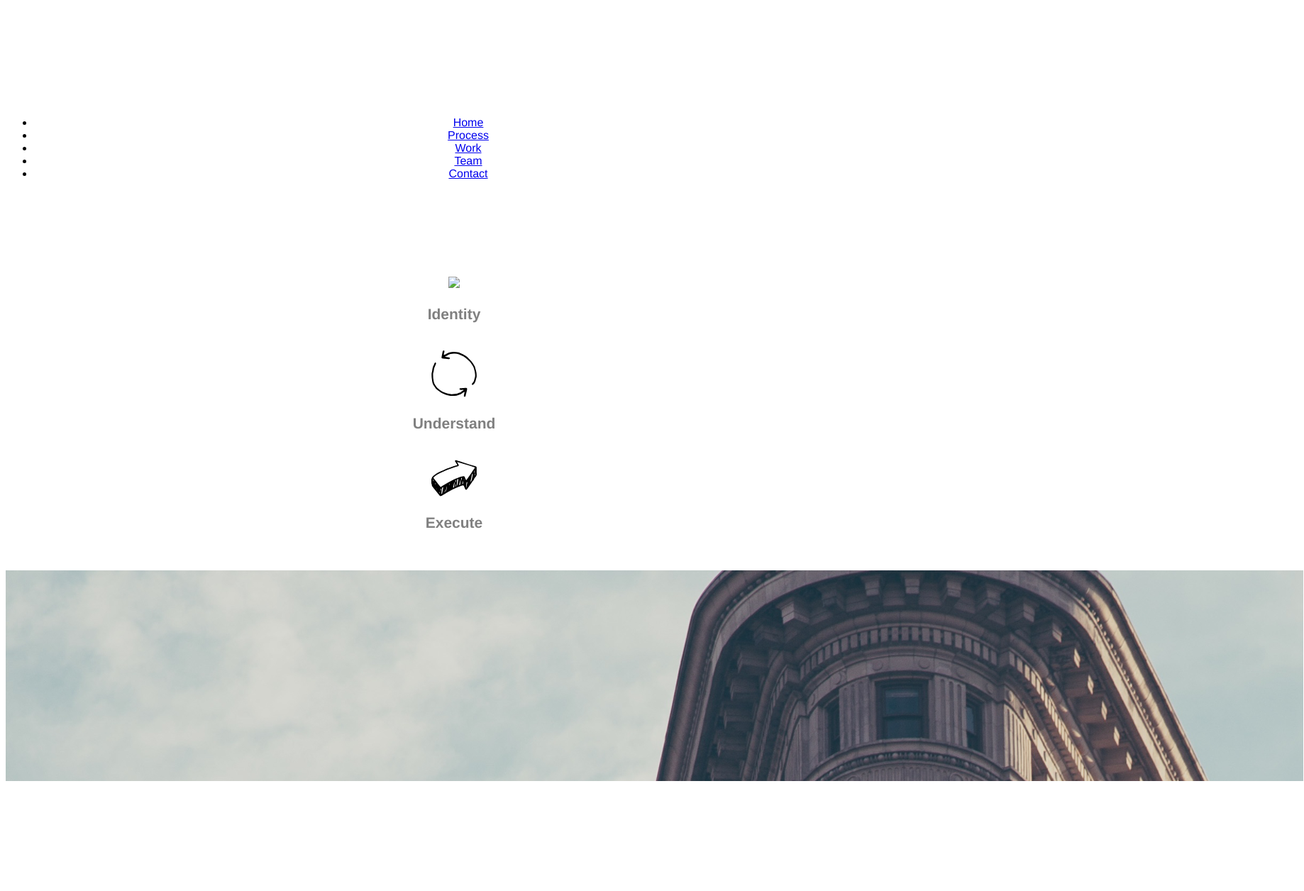
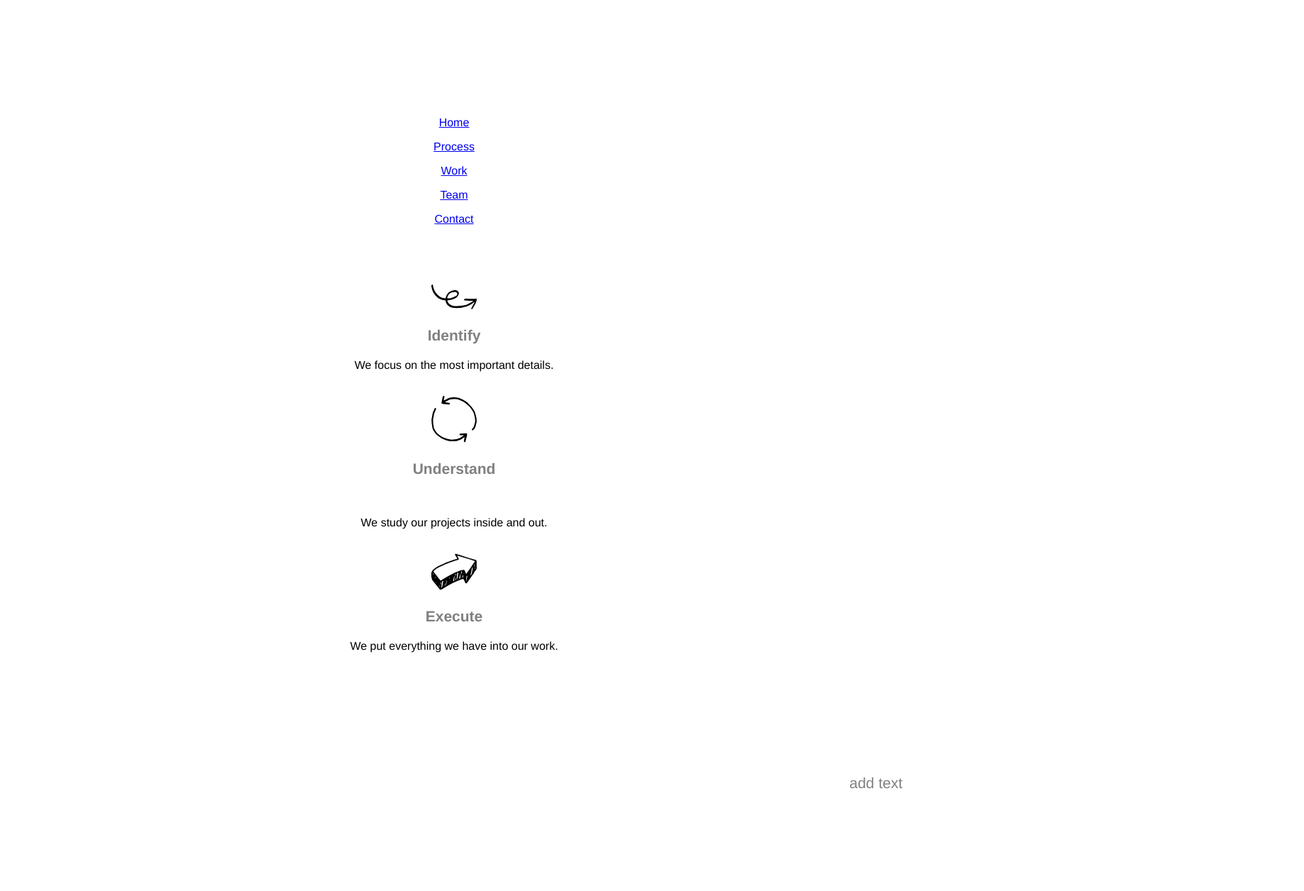
Before and after one commit to Shax089/broadway, a plain HTML site: page broadway.html in a window 1280 px wide. Shown: the part 44-1300 px from the top of the page at 71% size, 1838 px wide, since content can reach past the window. After the commit the page ends 1181 px from the top, so only its background shows below. Drawn offline with Linux system fonts and the light colour scheme.

Commit message:
Making additional changes

```diff
--- a/broadway.html
+++ b/broadway.html
@@ -8,25 +8,29 @@
   <body>
     <div id="header">
     <h1>Broadway Designs</h1><br />
-        <ul>
-        <li><a href="#Home">Home</a></li>
-        <li><a href="#Process">Process</a></li>
-        <li><a href="#Work">Work</a></li>
-        <li><a href="#Team">Team</a></li>
-        <li><a href="#Contact">Contact</a></li>
-      </div>
-    <h2> Our Process </h2><br />
-      <img src="./resources/images/identity.svg"/>
-    <h3> Identity </h3><br />
-      <img src="./resources/images/understand.svg"/>
-    <h3> Understand </h3><br />
-      <img src="./resources/images/execute.svg"/>
-    <h3> Execute </h3><br />
+      <nav>
+        <p><a href="#Home">Home</a></p>
+        <p><a href="#Process">Process</a></p>
+        <p><a href="#midi">Work</a></p>
+        <p><a href="#Team">Team</a></p>
+        <p><a href="#Contact">Contact</a></p>
+      </nav>
+    </div>
+    <h2 div id="Process"> Our Process </h2><br />
+      <img src="./resources/images/identify.svg"/><br />
+        <h3> Identify </h3>
+          <p>We focus on the most important details.</p><br />
+            <img src="./resources/images/understand.svg"/>
+        <h3> Understand </h3><br />
+          <p>We study our projects inside and out.</p><br />
+            <img src="./resources/images/execute.svg"/>
+        <h3> Execute </h3>
+          <p>We put everything we have into our work.</p><br />
+        </div>
+    <div id="midi">
+      <h2>Designed in New York</h2><br /> </div>
 
-          <p>
-           <img class="midi" src="./resources/images/the-flatiron-building.png"/> <br />
-          </p>
-      <h2> add text </h2>
+
         <p><a class="link1" href="https://www.google.com" target="_blank">
            </a>
         </p>
--- a/resources/css/style.css
+++ b/resources/css/style.css
@@ -13,9 +13,14 @@ h1 {
 
 h2  {
   color: white;
-  font-size: 42px;
-  font-weight: 300;
+  font-size: 23px;
+  font-weight: bold;
 }
+#midi {
+  background-image: "./resources/images/the-flatiron-building.png";
+}
+
+
 h3 {
   color: gray;
   font-size: 21px;
```
